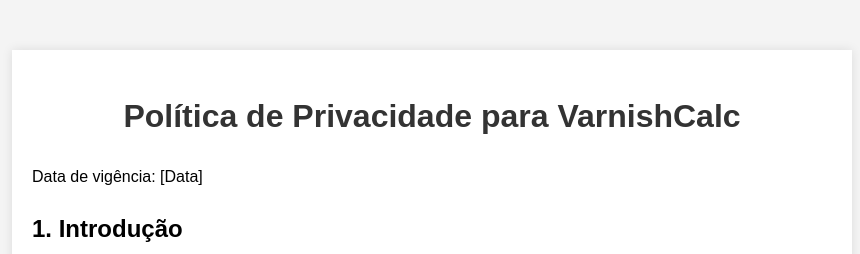
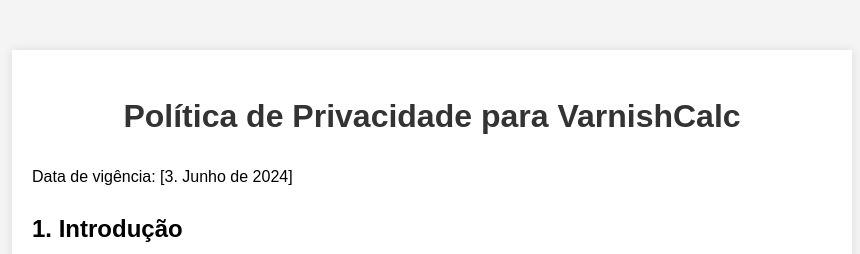
Before and after one commit to kocandrle69/kocandrle69.github.io, a plain HTML site: page Index_PO.html in a window 1280 px wide. Shown: the top 254 px of the page, without its empty margins (208-1068 px from the left). Drawn offline with Linux system fonts and the light colour scheme.

Commit message:
Update Index_PO.html

```diff
--- a/Index_PO.html
+++ b/Index_PO.html
@@ -29,7 +29,7 @@
 <body>
     <div class="container">
         <h1>Política de Privacidade para VarnishCalc</h1>
-        <p>Data de vigência: [Data]</p>
+        <p>Data de vigência: [3. Junho de 2024]</p>
 
         <h2>1. Introdução</h2>
         <p>Bem-vindo ao VarnishCalc. Valorizamos a sua privacidade e estamos comprometidos em proteger os seus dados pessoais. Esta Política de Privacidade informa-o sobre as nossas políticas relacionadas com a recolha, uso e divulgação de dados pessoais quando utiliza a nossa aplicação.</p>
```
